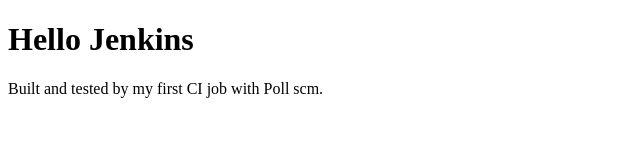
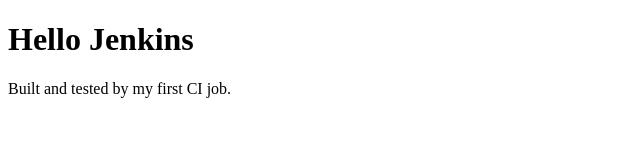
Before and after one commit to Sridevi-Venkataraman/simple, a plain HTML site: page index.html in a window 1280 px wide. Shown: the whole page, without its empty margins (0-640 px from the left). Drawn offline with Linux system fonts and the light colour scheme.

Commit message:
Update index.html

```diff
--- a/index.html
+++ b/index.html
@@ -3,6 +3,6 @@
 <head><title>Day 1 App</title></head>
 <body>
   <h1>Hello Jenkins</h1>
-  <p>Built and tested by my first CI job with Poll scm.</p>
+  <p>Built and tested by my first CI job.</p>
 </body>
 </html>
```
